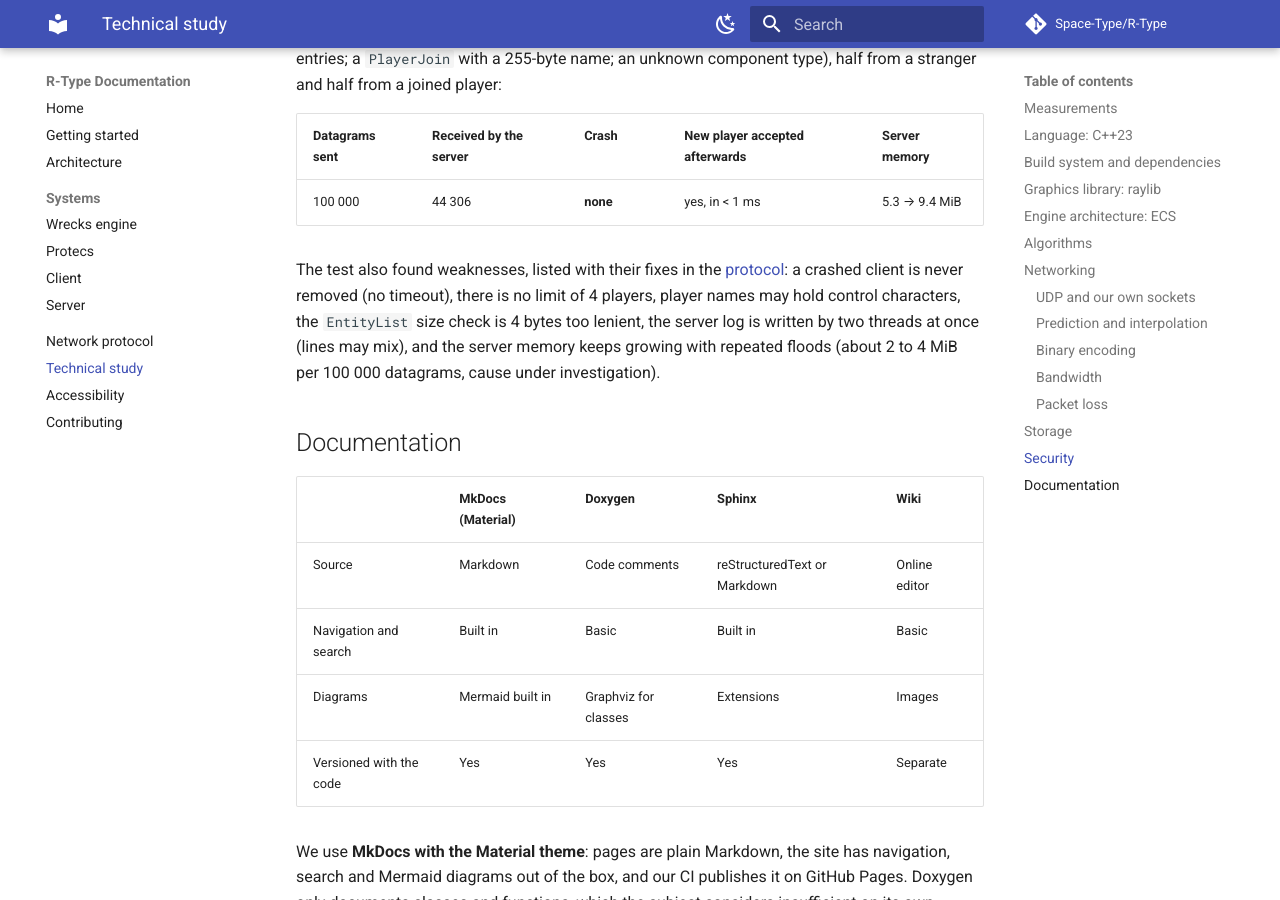
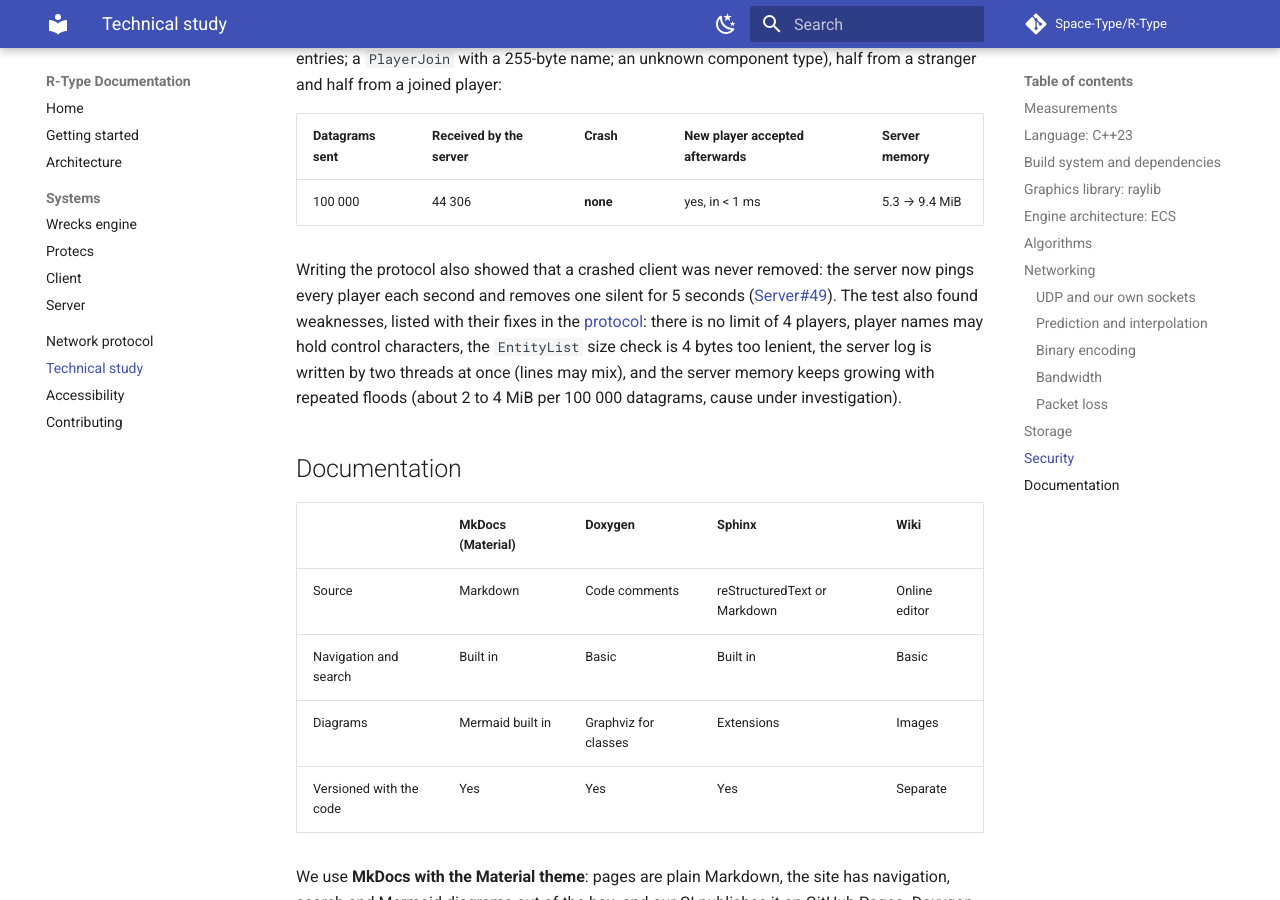
Before and after one commit to Space-Type/Documentation, an MkDocs documentation site: the page built from docs/technical-study.md, in a window 1280 px wide and 900 px high, scrolled down 9017 px. Built offline with MkDocs 1.6.1 and Material for MkDocs 9.7.7, drawn with Linux system fonts in a browser that asks for light colours; comment, search, counter and statistics services are not loaded.

Commit message:
docs(protocol): describe the pings and the removal of silent players

```diff
--- a/docs/technical-study.md
+++ b/docs/technical-study.md
@@ -273,9 +273,12 @@ component type), half from a stranger and half from a joined player:
 |---|---|---|---|---|
 | 100 000 | 44 306 | **none** | yes, in < 1 ms | 5.3 → 9.4 MiB |
 
-The test also found weaknesses, listed with their fixes in the
-[protocol](protocol.md#known-gaps-of-the-reference-implementation): a crashed
-client is never removed (no timeout), there is no limit of 4 players, player
+Writing the protocol also showed that a crashed client was never removed: the
+server now pings every player each second and removes one silent for 5 seconds
+([Server#49](https://github.com/Space-Type/Server/pull/49)). The test also found
+weaknesses, listed with their fixes in the
+[protocol](protocol.md#known-gaps-of-the-reference-implementation): there is no
+limit of 4 players, player
 names may hold control characters, the `EntityList` size check is 4 bytes too
 lenient, the server log is written by two threads at once (lines may mix), and
 the server memory keeps growing with repeated floods (about 2 to 4 MiB per
```
Also changed, not shown: docs/protocol.md (+15 -5 lines), docs/systems/server.md (+5 -3 lines).
